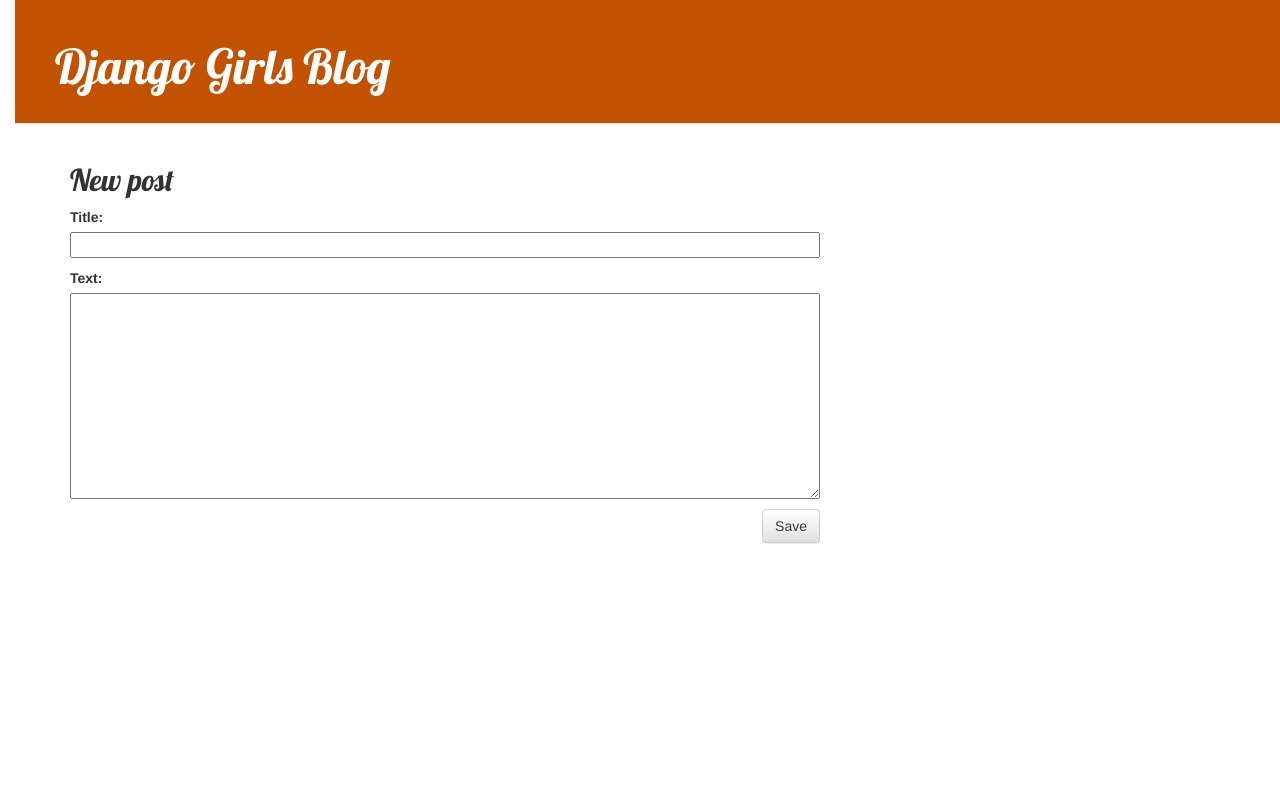
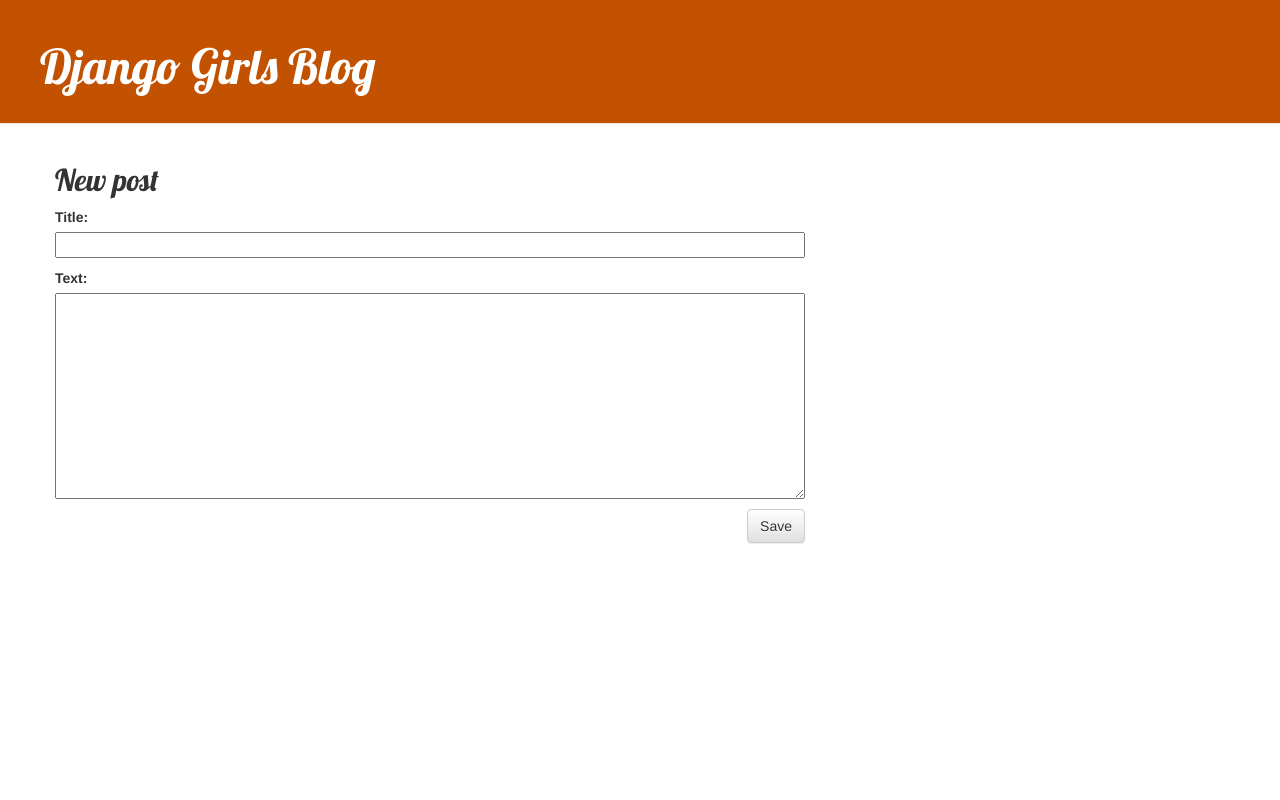
Before and after one commit to asawaged/my-first-blog, a Django app: template blog/templates/blog/post_edit.html in a window 1280 px wide. Run offline with Django 3.2, Linux system fonts and the light colour scheme; the template is opened without the code that fills it: values that come from a table or form of the project are taken from there, others are empty; some libraries are stand-ins or nearby versions.

Commit message:
Added view and template for detailed blog post as well as CSS for the site.

```diff
--- a/blog/static/css/blog.css
+++ b/blog/static/css/blog.css
@@ -1,13 +1,4 @@
-#Style
 
-h1 a, h2 a {
-    color: #C25100;
-    font-family: 'Lobster';
-
-}
-body {
-    padding-left: 15px;
-}
 .page-header {
     background-color: #C25100;
     margin-top: 0;
@@ -54,5 +45,3 @@
 .post h2 a, .post h2 a:visited {
     color: #000000;
 }
-
-{
--- a/blog/templates/blog/base.html
+++ b/blog/templates/blog/base.html
@@ -1,4 +1,6 @@
 {% load static %}
+
+
 <html>
     <head>
         <title>Audango</title>
--- a/blog/templates/blog/post_list.html
+++ b/blog/templates/blog/post_list.html
@@ -1,5 +1,5 @@
 {% extends 'blog/base.html' %}
-
+{% load static %}
 
 {% block content %}
 {% for post in posts %}
```
